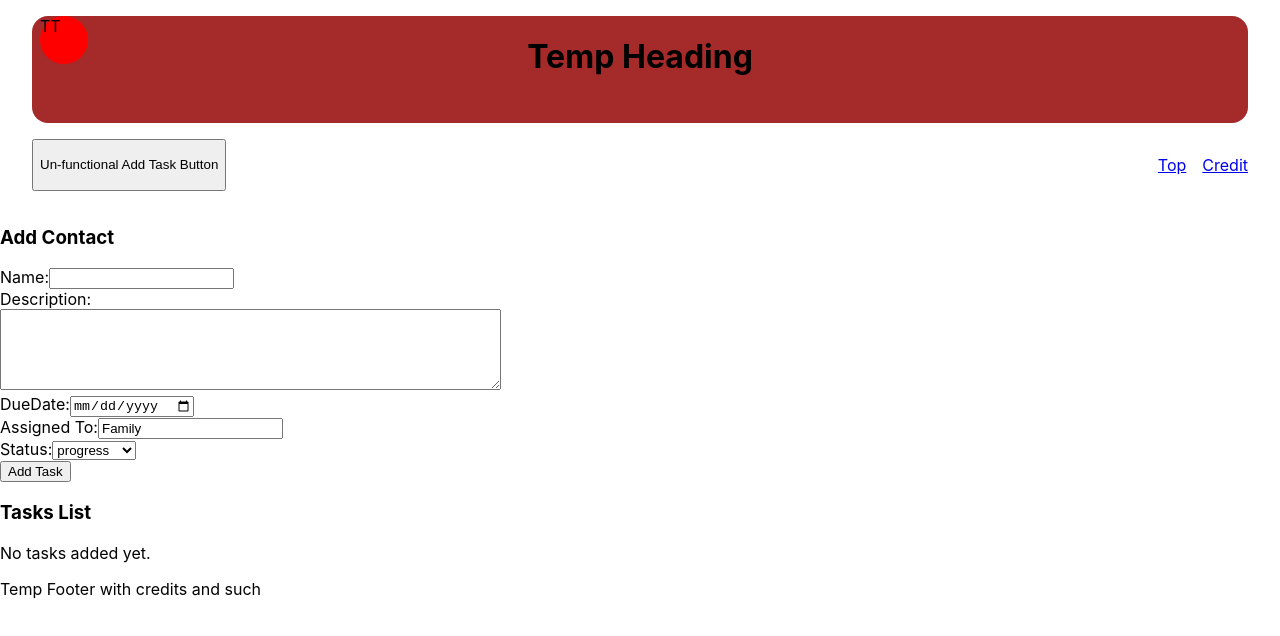
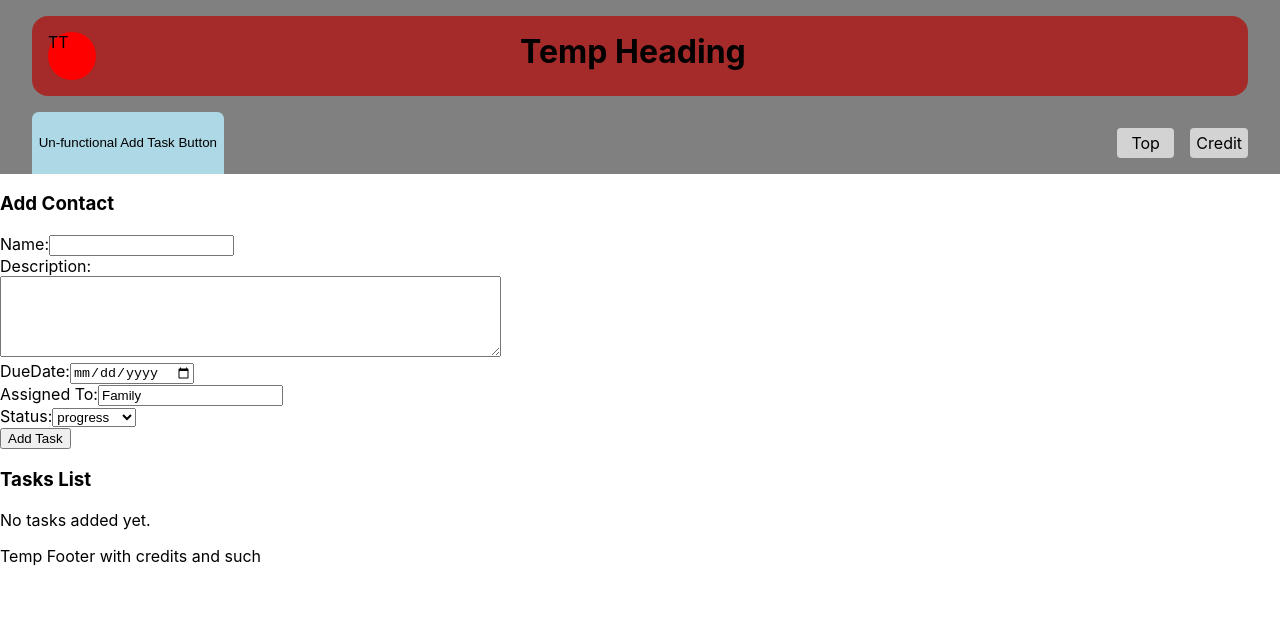
Before and after one commit to zara-sh/ToDoAppW13, a React (Create React App) app: page / in a window 1280 px wide. Shown: the top 636 px of the page. Built offline with nearby package versions, Linux system fonts and the light colour scheme.

Commit message:
Updated css with some base setting is open to change

```diff
--- a/src/components/MainHeader.css
+++ b/src/components/MainHeader.css
@@ -1,8 +1,10 @@
 #header {
 	padding: 1em 2em;
+	padding-bottom: 0;
 
 	width: 100vw;
 	box-sizing: border-box;
+	background: grey;
 
 	display: flex;
 	flex-flow: column;
@@ -14,18 +16,24 @@
 		background: var(--col-main, brown);
 
 		display: flex;
-		justify-content: space-around;
+		justify-content: center;
 
 		.logo {
 			margin: auto 0;
-			position: absolute;
+			position: relative;
 			/* top: 1em; */
-			left: 0;
-			height: 100%;
-			width: 4em;
+			/* left: 0; */
+			height: 5em;
+			/* h1 need it to be same value, use rem or other global constant(?) */
+			width: 6rem;
+
+			align-content: center;
+			justify-content: center;
 
 			div {
-				margin: auto;
+				/* margin: auto; */
+				position: relative;
+				left: 1em;
 				border-radius: 50%;
 				background: red;
 				height: 3em;
@@ -34,12 +42,12 @@
 		}
 
 		h1 {
-			/* margin: 1em 0; */
-			/* position: absolute; */
-			top: 50%;
-			left: 0;
+			margin: 0.5em 0;
+			/* match logo width and use rem */
+			margin-right: 6rem;
+			position: relative;
 			width: 100%;
-			height: 2em;
+			/* height: 1em; */
 
 			text-align: center;
 		}
@@ -55,5 +63,32 @@
 
 		display: flex;
 		gap: 1em;
+
+		li {
+			padding: 0.3em;
+			border-radius: 0.25em;
+			min-width: 3em;
+			background: lightgray;
+
+			text-align: center;
+
+			a {
+				text-decoration: none;
+				color: var(--col-main-text, black);
+			}
+			a:hover {
+				color: hsl(from var(--col-main-text, black) h s calc(l + 30));
+			}
+		}
+	}
+
+	button {
+		padding: 0.2em 0.5em;
+		border: 0;
+		border-radius: 0.5em 0.5em 0 0;
+	}
+	/* change to formular later */
+	button:nth-of-type(1) {
+		background: var(--col-1, lightblue);
 	}
 }
```
